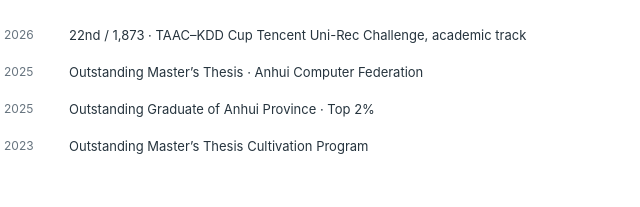
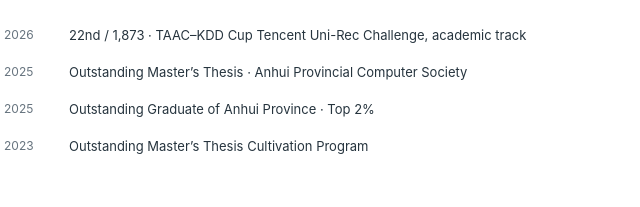
Before and after one commit to wangyu0627/wangyu0627.github.io, a plain HTML site: page index.html in a window 1280 px wide. Shown: the part 3891-4098 px from the top of the page, 365-1005 px from the left. Drawn offline with Linux system fonts and the light colour scheme.

Commit message:
Update index.html

```diff
--- a/index.html
+++ b/index.html
@@ -108,7 +108,7 @@
         <div class="section-heading"><h2>Honors & Awards</h2></div>
         <ul class="award-list">
           <li><time>2026</time><span>22nd / 1,873 · TAAC–KDD Cup Tencent Uni-Rec Challenge, academic track</span></li>
-          <li><time>2025</time><span>Outstanding Master’s Thesis · Anhui Computer Federation</span></li>
+          <li><time>2025</time><span>Outstanding Master’s Thesis · Anhui Provincial Computer Society</span></li>
           <li><time>2025</time><span>Outstanding Graduate of Anhui Province · Top 2%</span></li>
           <li><time>2023</time><span>Outstanding Master’s Thesis Cultivation Program</span></li>
         </ul>
```
